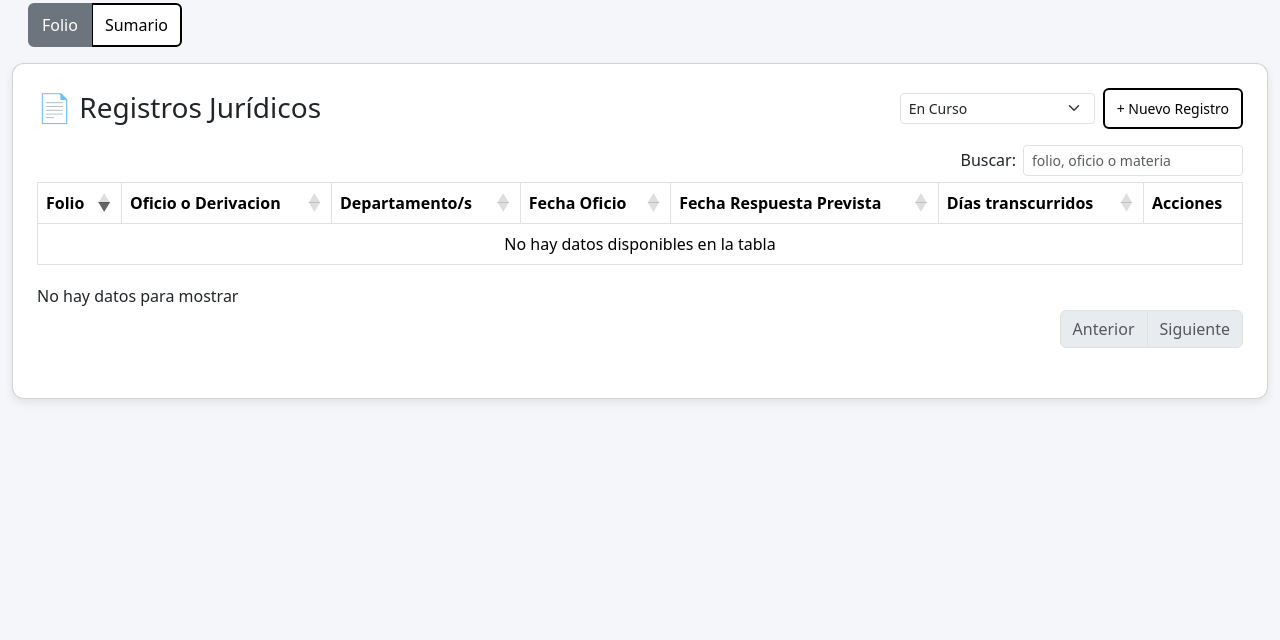
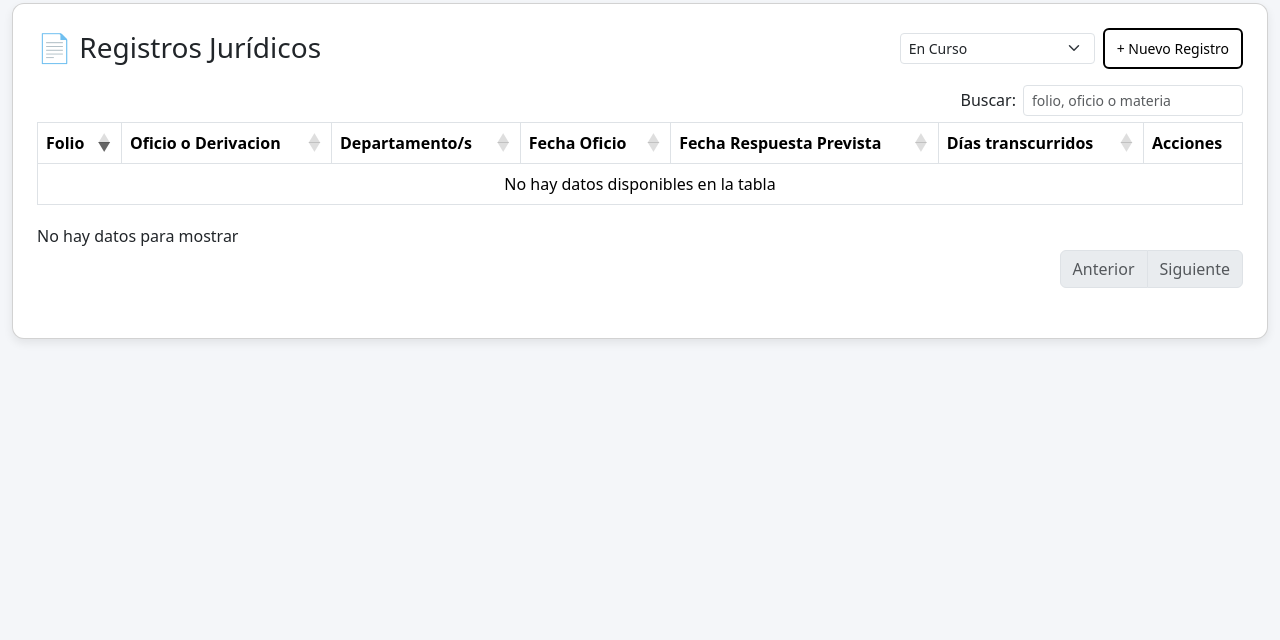
Before and after one commit to H-Emanuel/Gestion_juridica, a Django app: page / in a window 1280 px wide. Shown: the part 160-800 px from the top of the page. Run offline with Django 4.2, Linux system fonts and the light colour scheme; data that the repository does not hold is empty; some libraries are stand-ins or nearby versions.

Commit message:
cambio_listado

```diff
--- a/juridica/templates/lista.html
+++ b/juridica/templates/lista.html
@@ -4,58 +4,28 @@
 
 
 <style>
-.sheet-wrap{
-  position: relative;
-  perspective: 1200px;
-  transition: height .45s cubic-bezier(.22,1,.36,1);
-
+.view-panel{
+  transition: opacity .35s ease, transform .35s ease;
+  opacity: 0;
+  transform: translateY(6px);
 }
 
-/* por defecto: overlay (no da altura) */
-.sheet{
-  position: absolute;
-  inset: 0;
-  backface-visibility: hidden;
-  transform-style: preserve-3d;
-  transition: transform .95s cubic-bezier(.22,1,.36,1), opacity .45s ease;
-  opacity: 0;
-  pointer-events: none;
+/* visible */
+.view-panel.is-active{
+  opacity: 1;
+  transform: translateY(0);
 }
 
-/* la activa SÍ da altura al wrap */
-.sheet.is-active{
-  position: relative;  /* clave */
-  inset: auto;         /* por si acaso */
-  opacity: 1;
-  pointer-events: auto;
-  transform: translateX(0) translateZ(0);
-  z-index: 2;
+/* oculto (ya no ocupa espacio) */
+.view-panel.is-hidden{
+  display: none;
 }
-
-/* para que la entrante se vea mientras anima (sigue siendo absolute) */
-.sheet.is-animating-in{
-  opacity: 1;
-  pointer-events: none;
-  z-index: 3;
-}
-
-
-
-.sheet.enter-from-right{ transform: translateX(25px) translateZ(-120px); }
-.sheet.enter-from-left{  transform: translateX(-25px) translateZ(-120px); }
-
-.sheet.leave-to-left{  transform: translateX(-25px) translateZ(-120px); opacity: 0; z-index: 1; }
-.sheet.leave-to-right{ transform: translateX(25px) translateZ(-120px);  opacity: 0; z-index: 1; }
-
-
-.sheet.is-active{ transform: translateX(0) translateZ(0); }
-
 
 </style>
 
 
 
-<div class="mx-3">
+<!-- <div class="mx-3">
   <div class="btn-group" role="group">
     <input type="radio" class="btn-check" name="vistaSel" id="folioView" value="folio" checked>
     <label class="btn btn-outline-secondary" for="folioView">Folio</label>
@@ -63,12 +33,10 @@
     <input type="radio" class="btn-check" name="vistaSel" id="sumarioView" value="sumario">
     <label class="btn btn-outline-secondary" for="sumarioView">Sumario</label>
   </div>
-</div>
+</div> -->
 
 <div class="sheet-wrap mt-3" id="sheetWrap">
-  <div class="sheet-sizer" aria-hidden="true"></div>
-
-  <div class="sheet card p-4 folio is-active">
+  <div id="folioCard" class="card p-4 view-panel is-active">
     <div class="d-flex justify-content-between align-items-center mb-3">
       <h3 class="mb-0">📄 Registros Jurídicos</h3>
 
@@ -123,11 +91,8 @@
     </div>
 
 
-  <div class="sheet card p-4 sumario">
+  <div id="sumarioCard" class="card p-4 view-panel is-hidden">
     <div class="d-flex justify-content-between align-items-center mb-3">
-
-    </div>
-   <div class="d-flex justify-content-between align-items-center mb-3">
       <h3 class="mb-0">👤 Sumarios</h3>
 
           <div class="d-flex gap-2 align-items-center">
@@ -136,7 +101,7 @@
         <option value="historico">Histórico (Terminados)</option>
       </select>
 
-      <a href="/crear/" class="btn btn-primary btn-sm">+ Nuevo Registro</a>
+      <a href="/crear_2/" class="btn btn-primary btn-sm">+ Nuevo Registro sumario</a>
     </div>
   </div>
 
@@ -163,78 +128,39 @@
 
 
 <script>
-  const wrap = document.getElementById('sheetWrap');
   const folioRadio = document.getElementById('folioView');
   const sumarioRadio = document.getElementById('sumarioView');
+  const folio = document.getElementById('folioCard');
+  const sumario = document.getElementById('sumarioCard');
 
-  const folioCard = document.querySelector('.sheet.folio');
-  const sumarioCard = document.querySelector('.sheet.sumario');
+  const D = 350; // igual al transition del CSS
 
-  let ro = null;
+  function show(target){
+    const incoming = target === 'folio' ? folio : sumario;
+    const outgoing = target === 'folio' ? sumario : folio;
 
-  function setWrapHeight(el){
-    // scrollHeight funciona bien para contenido largo
-    wrap.style.height = el.scrollHeight + 'px';
+    // si ya está visible, nada
+    if (incoming.classList.contains('is-active')) return;
+
+    // 1) Mostrar el incoming (quitar display:none)
+    incoming.classList.remove('is-hidden');
+
+    // 2) Forzar reflow para que el transition agarre
+    incoming.offsetHeight;
+
+    // 3) Animar: incoming entra, outgoing sale
+    incoming.classList.add('is-active');
+    outgoing.classList.remove('is-active');
+
+    // 4) Al terminar, esconder el outgoing con display:none
+    setTimeout(() => {
+      outgoing.classList.add('is-hidden');
+    }, D);
   }
 
-  function observeActive(el){
-    if (ro) ro.disconnect();
-    ro = new ResizeObserver(() => setWrapHeight(el));
-    ro.observe(el);
-
-    // set inicial (por si el observer tarda un tick)
-    setWrapHeight(el);
-  }
-
-  function clearMotionClasses(el){
-  el.classList.remove('enter-from-right','enter-from-left','leave-to-left','leave-to-right','is-animating-in');
-}
-
-function transitionTo(target){
-  const incoming = target === 'folio' ? folioCard : sumarioCard;
-  const outgoing = target === 'folio' ? sumarioCard : folioCard;
-  if (incoming.classList.contains('is-active')) return;
-
-  const forward = (target === 'folio');
-  const enterClass = forward ? 'enter-from-right' : 'enter-from-left';
-  const leaveClass = forward ? 'leave-to-left'   : 'leave-to-right';
-
-  clearMotionClasses(incoming);
-  clearMotionClasses(outgoing);
-
-  // entrante: overlay visible mientras anima
-  incoming.classList.add('is-animating-in', enterClass);
-  incoming.offsetHeight; // reflow
-
-  // saliente: deja de ser relative (is-active) y se anima como overlay
-  outgoing.classList.remove('is-active');
-  outgoing.classList.add(leaveClass);
-
-  // dispara la entrada
-  incoming.classList.remove(enterClass);
-
-  setTimeout(() => {
-    // al final, el entrante pasa a ser el que da altura real
-    incoming.classList.remove('is-animating-in');
-    incoming.classList.add('is-active');
-
-    clearMotionClasses(outgoing);
-  }, 1000);
-}
-
-function setHeightSmooth(px){
-  requestAnimationFrame(() => {
-    sheetWrap.style.height = px + 'px';
-  });
-}
-
-  // estados iniciales
-  observeActive(document.querySelector('.sheet.is-active'));
-
-  folioRadio.addEventListener('change', () => transitionTo('folio'));
-  sumarioRadio.addEventListener('change', () => transitionTo('sumario'));
+  folioRadio.addEventListener('change', () => show('folio'));
+  sumarioRadio.addEventListener('change', () => show('sumario'));
 </script>
-
 
 {% block content %}
         {% include 'modal/modal.html' %}
```
